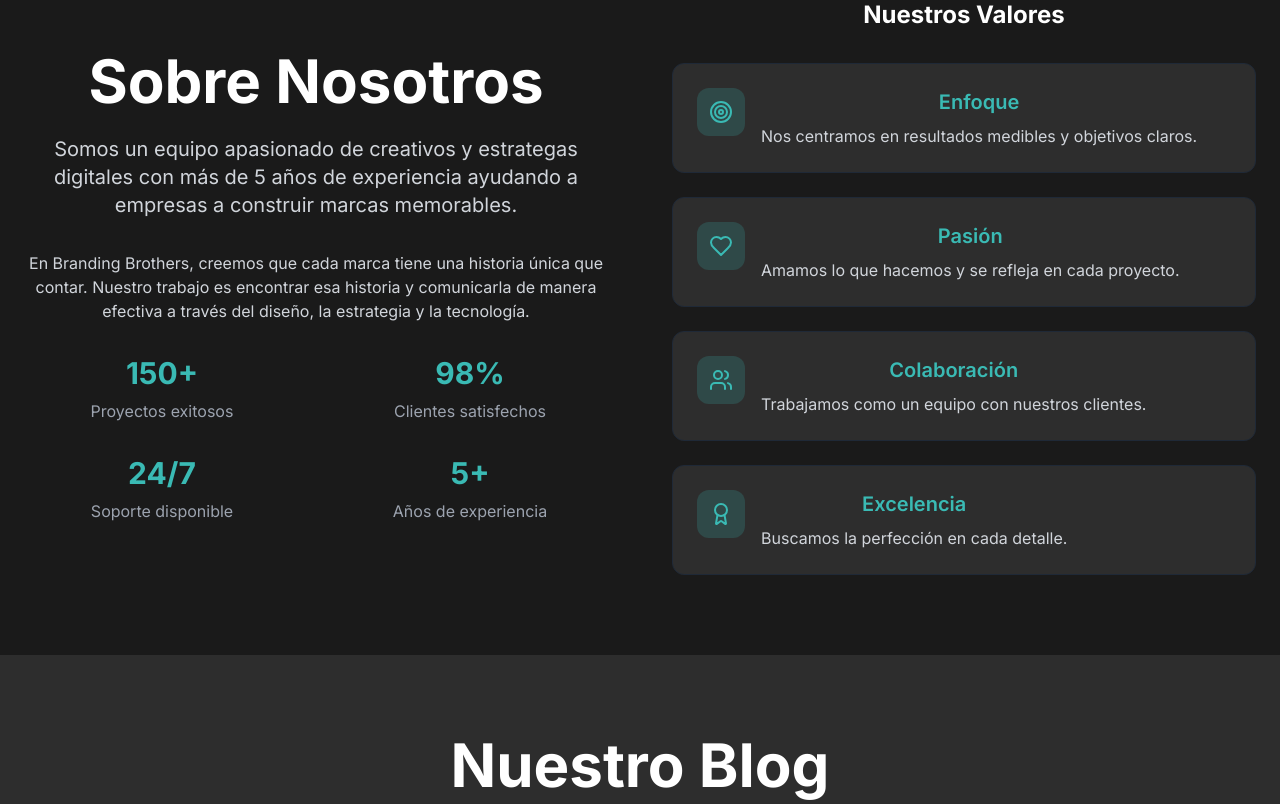
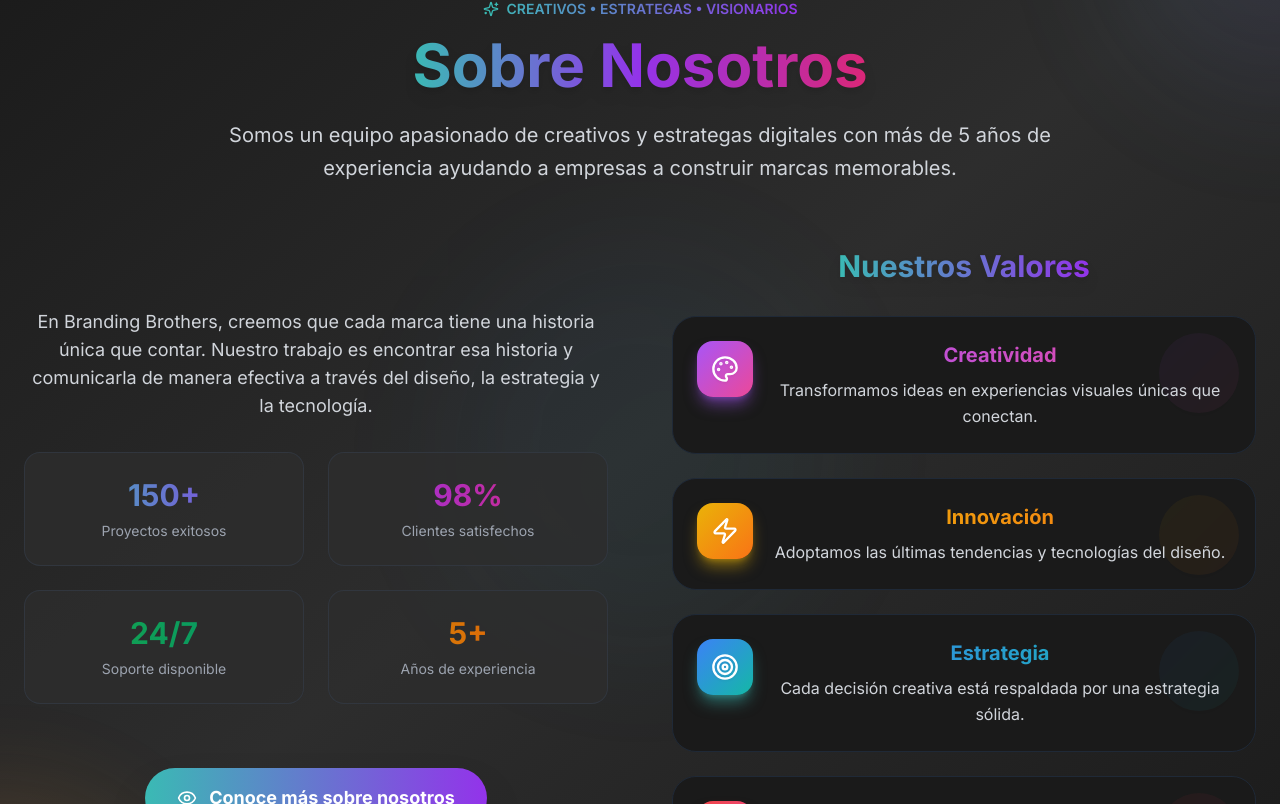
Before and after one commit to Job-Natanael-Contreras-Garzon/brand-brothers-gallery, a React (Vite) app: page / in a window 1280 px wide. Shown: the part 3336-4140 px from the top of the page. Built offline with nearby package versions, Linux system fonts and the light colour scheme.

Commit message:
update About.tsx resumen

```diff
--- a/src/components/About.tsx
+++ b/src/components/About.tsx
@@ -1,10 +1,12 @@
 
 import React, { useEffect } from 'react';
-import { Users, Award, Target, Heart } from 'lucide-react';
+import { Users, Award, Target, Heart, Sparkles, Rocket, Palette, Zap, Eye } from 'lucide-react';
 import { useLanguage } from '../contexts/LanguageContext';
+import { useNavigate } from 'react-router-dom';
 
 export const About: React.FC = () => {
   const { t, language } = useLanguage();
+  const navigate = useNavigate();
 
   useEffect(() => {
     const observer = new IntersectionObserver(
@@ -27,101 +29,169 @@ export const About: React.FC = () => {
 
     return () => observer.disconnect();
   }, []);
-
   const getValueText = (key: string, fallback: string) => {
     const translation = t(key);
     return translation && translation !== key ? translation : fallback;
   };
 
+  const handleNavigation = (path: string) => {
+    navigate(path);
+  };
   const values = [
     {
+      icon: Palette,
+      title: language === 'es' ? 'Creatividad' : 'Creativity',
+      description: language === 'es' ? 'Transformamos ideas en experiencias visuales únicas que conectan.' : 'We transform ideas into unique visual experiences that connect.',
+      color: 'from-purple-500 to-pink-500',
+      neonColor: 'shadow-purple-500/50'
+    },
+    {
+      icon: Zap,
+      title: language === 'es' ? 'Innovación' : 'Innovation',
+      description: language === 'es' ? 'Adoptamos las últimas tendencias y tecnologías del diseño.' : 'We adopt the latest design trends and technologies.',
+      color: 'from-yellow-500 to-orange-500',
+      neonColor: 'shadow-yellow-500/50'
+    },
+    {
       icon: Target,
-      title: language === 'es' ? 'Enfoque' : 'Focus',
-      description: language === 'es' ? 'Nos centramos en resultados medibles y objetivos claros.' : 'We focus on measurable results and clear objectives.'
+      title: language === 'es' ? 'Estrategia' : 'Strategy',
+      description: language === 'es' ? 'Cada decisión creativa está respaldada por una estrategia sólida.' : 'Every creative decision is backed by solid strategy.',
+      color: 'from-blue-500 to-teal-500',
+      neonColor: 'shadow-brand-teal/50'
     },
     {
       icon: Heart,
       title: language === 'es' ? 'Pasión' : 'Passion',
-      description: language === 'es' ? 'Amamos lo que hacemos y se refleja en cada proyecto.' : 'We love what we do and it shows in every project.'
-    },
-    {
-      icon: Users,
-      title: language === 'es' ? 'Colaboración' : 'Collaboration',
-      description: language === 'es' ? 'Trabajamos como un equipo con nuestros clientes.' : 'We work as a team with our clients.'
-    },
-    {
-      icon: Award,
-      title: language === 'es' ? 'Excelencia' : 'Excellence',
-      description: language === 'es' ? 'Buscamos la perfección en cada detalle.' : 'We seek perfection in every detail.'
+      description: language === 'es' ? 'Amamos lo que hacemos y se refleja en cada pixel.' : 'We love what we do and it shows in every pixel.',
+      color: 'from-red-500 to-pink-500',
+      neonColor: 'shadow-red-500/50'
     }
   ];
+  return (
+    <section id="about" className="relative py-20 bg-gradient-to-br from-brand-teal/5 via-purple-50/30 to-pink-50/20 dark:from-brand-dark dark:via-brand-dark-light dark:to-brand-dark overflow-hidden">
+      {/* Elementos decorativos de fondo con neón */}
+      <div className="absolute inset-0 overflow-hidden">
+        <div className="absolute -top-40 -right-40 w-80 h-80 bg-gradient-to-br from-brand-teal/20 to-purple-500/20 rounded-full blur-3xl animate-pulse shadow-2xl shadow-brand-teal/20"></div>
+        <div className="absolute -bottom-40 -left-40 w-80 h-80 bg-gradient-to-tr from-pink-500/20 to-yellow-500/20 rounded-full blur-3xl animate-pulse shadow-2xl shadow-pink-500/20" style={{ animationDelay: '1s' }}></div>
+        <div className="absolute top-1/2 left-1/2 transform -translate-x-1/2 -translate-y-1/2 w-96 h-96 bg-gradient-to-br from-blue-500/10 to-teal-500/10 rounded-full blur-3xl animate-pulse shadow-2xl shadow-blue-500/10" style={{ animationDelay: '2s' }}></div>
+      </div>
 
-  return (
-    <section id="about" className="w-full py-20 bg-white dark:bg-brand-dark text-brand-dark dark:text-white">
-      <div className="w-full px-6">
+      <div className="w-full px-6 relative z-10">
         <div className="max-w-7xl mx-auto">
-          <div className="grid lg:grid-cols-2 gap-16 items-center">
-            {/* Content */}
-            <div className="space-y-8 animate-on-scroll translate-y-20 opacity-0 transition-all duration-700">
-              <div>
-                <h2 className="text-4xl md:text-6xl font-bold mb-6">
+          <div className="text-center mb-16">
+            <div className="inline-flex items-center gap-2 bg-gradient-to-r from-brand-teal to-purple-600 bg-clip-text text-transparent text-sm font-semibold mb-4 animate-on-scroll translate-y-20 opacity-0 transition-all duration-700">
+              <Sparkles size={16} className="text-brand-teal drop-shadow-sm shadow-brand-teal/50" />
+              {language === 'es' ? 'CREATIVOS • ESTRATEGAS • VISIONARIOS' : 'CREATIVES • STRATEGISTS • VISIONARIES'}
+            </div>
+
+            <h2 className="text-4xl md:text-6xl font-bold text-brand-dark dark:text-white mb-6 animate-on-scroll translate-y-20 opacity-0 transition-all duration-700" style={{ transitionDelay: '100ms' }}>
+              <span className="bg-gradient-to-r from-brand-teal via-purple-600 to-pink-600 bg-clip-text text-transparent drop-shadow-lg">
                 {getValueText('about.title', 'Sobre Nosotros')}
+              </span>
             </h2>
-                <p className="text-xl text-gray-600 dark:text-gray-300 mb-8">
+
+            <p className="text-xl text-gray-600 dark:text-gray-300 max-w-4xl mx-auto mb-8 leading-relaxed animate-on-scroll translate-y-20 opacity-0 transition-all duration-700" style={{ transitionDelay: '200ms' }}>
               {getValueText('about.description1', 'Somos un equipo apasionado de creativos y estrategas digitales con más de 5 años de experiencia ayudando a empresas a construir marcas memorables.')}
-                </p>
-                <p className="text-gray-600 dark:text-gray-300 mb-8">
-                  {getValueText('about.description2', 'En Branding Brothers, creemos que cada marca tiene una historia única que contar. Nuestro trabajo es encontrar esa historia y comunicarla de manera efectiva a través del diseño, la estrategia y la tecnología.')}
             </p>
           </div>
 
-              {/* Stats */}
-              <div className="grid grid-cols-2 gap-8">
-                <div className="animate-on-scroll translate-y-20 opacity-0 transition-all duration-700" style={{ transitionDelay: '200ms' }}>
-                  <div className="text-3xl font-bold text-brand-teal mb-2">150+</div>
-                  <div className="text-gray-500 dark:text-gray-400">
+          <div className="grid lg:grid-cols-2 gap-16 items-center">
+            {/* Content & Stats */}
+            <div className="space-y-8 animate-on-scroll translate-y-20 opacity-0 transition-all duration-700" style={{ transitionDelay: '300ms' }}>
+              <p className="text-gray-600 dark:text-gray-300 mb-8 text-lg">
+                {getValueText('about.description2', 'En Branding Brothers, creemos que cada marca tiene una historia única que contar. Nuestro trabajo es encontrar esa historia y comunicarla de manera efectiva a través del diseño, la estrategia y la tecnología.')}
+              </p>
+
+              {/* Stats con efectos neón */}
+              <div className="grid grid-cols-2 gap-6">
+                <div className="group relative p-6 bg-white/80 dark:bg-brand-dark-light/80 backdrop-blur-sm rounded-2xl border border-gray-200/50 dark:border-gray-700/50 hover:border-brand-teal/50 transition-all duration-300 hover:transform hover:scale-105 hover:shadow-2xl shadow-brand-teal/40 animate-on-scroll translate-y-20 opacity-0" style={{ transitionDelay: '400ms' }}>
+                  <div className="absolute inset-0 bg-gradient-to-br from-brand-teal/5 to-purple-500/5 rounded-2xl opacity-0 group-hover:opacity-100 transition-opacity"></div>
+                  <div className="relative z-10">
+                    <div className="text-3xl font-bold bg-gradient-to-r from-brand-teal to-purple-600 bg-clip-text text-transparent mb-2">150+</div>
+                    <div className="text-gray-500 dark:text-gray-400 text-sm">
                       {getValueText('about.stats.projects', 'Proyectos exitosos')}
                     </div>
                   </div>
-                <div className="animate-on-scroll translate-y-20 opacity-0 transition-all duration-700" style={{ transitionDelay: '300ms' }}>
-                  <div className="text-3xl font-bold text-brand-teal mb-2">98%</div>
-                  <div className="text-gray-500 dark:text-gray-400">
+                </div>
+
+                <div className="group relative p-6 bg-white/80 dark:bg-brand-dark-light/80 backdrop-blur-sm rounded-2xl border border-gray-200/50 dark:border-gray-700/50 hover:border-brand-teal/50 transition-all duration-300 hover:transform hover:scale-105 hover:shadow-2xl shadow-purple-500/40 animate-on-scroll translate-y-20 opacity-0" style={{ transitionDelay: '500ms' }}>
+                  <div className="absolute inset-0 bg-gradient-to-br from-purple-500/5 to-pink-500/5 rounded-2xl opacity-0 group-hover:opacity-100 transition-opacity"></div>
+                  <div className="relative z-10">
+                    <div className="text-3xl font-bold bg-gradient-to-r from-purple-600 to-pink-600 bg-clip-text text-transparent mb-2">98%</div>
+                    <div className="text-gray-500 dark:text-gray-400 text-sm">
                       {getValueText('about.stats.clients', 'Clientes satisfechos')}
                     </div>
                   </div>
-                <div className="animate-on-scroll translate-y-20 opacity-0 transition-all duration-700" style={{ transitionDelay: '400ms' }}>
-                  <div className="text-3xl font-bold text-brand-teal mb-2">24/7</div>
-                  <div className="text-gray-500 dark:text-gray-400">
+                </div>
+
+                <div className="group relative p-6 bg-white/80 dark:bg-brand-dark-light/80 backdrop-blur-sm rounded-2xl border border-gray-200/50 dark:border-gray-700/50 hover:border-brand-teal/50 transition-all duration-300 hover:transform hover:scale-105 hover:shadow-2xl shadow-green-500/40 animate-on-scroll translate-y-20 opacity-0" style={{ transitionDelay: '600ms' }}>
+                  <div className="absolute inset-0 bg-gradient-to-br from-green-500/5 to-emerald-500/5 rounded-2xl opacity-0 group-hover:opacity-100 transition-opacity"></div>
+                  <div className="relative z-10">
+                    <div className="text-3xl font-bold bg-gradient-to-r from-green-600 to-emerald-600 bg-clip-text text-transparent mb-2">24/7</div>
+                    <div className="text-gray-500 dark:text-gray-400 text-sm">
                       {getValueText('about.stats.support', 'Soporte disponible')}
                     </div>
                   </div>
-                <div className="animate-on-scroll translate-y-20 opacity-0 transition-all duration-700" style={{ transitionDelay: '500ms' }}>
-                  <div className="text-3xl font-bold text-brand-teal mb-2">5+</div>
-                  <div className="text-gray-500 dark:text-gray-400">
+                </div>
+
+                <div className="group relative p-6 bg-white/80 dark:bg-brand-dark-light/80 backdrop-blur-sm rounded-2xl border border-gray-200/50 dark:border-gray-700/50 hover:border-brand-teal/50 transition-all duration-300 hover:transform hover:scale-105 hover:shadow-2xl shadow-yellow-500/40 animate-on-scroll translate-y-20 opacity-0" style={{ transitionDelay: '700ms' }}>
+                  <div className="absolute inset-0 bg-gradient-to-br from-yellow-500/5 to-orange-500/5 rounded-2xl opacity-0 group-hover:opacity-100 transition-opacity"></div>
+                  <div className="relative z-10">
+                    <div className="text-3xl font-bold bg-gradient-to-r from-yellow-600 to-orange-600 bg-clip-text text-transparent mb-2">5+</div>
+                    <div className="text-gray-500 dark:text-gray-400 text-sm">
                       {getValueText('about.stats.experience', 'Años de experiencia')}
                     </div>
                   </div>
                 </div>
               </div>
 
-            {/* Values */}
-            <div className="space-y-6 animate-on-scroll translate-y-20 opacity-0 transition-all duration-700" style={{ transitionDelay: '200ms' }}>
-              <h3 className="text-2xl font-bold mb-8">
+              {/* Botón para ver más */}
+              <div className="pt-8 animate-on-scroll translate-y-20 opacity-0 transition-all duration-700" style={{ transitionDelay: '800ms' }}>
+                <button
+                  onClick={() => handleNavigation('/about')}
+                  className="group relative inline-flex items-center gap-3 bg-gradient-to-r from-brand-teal to-purple-600 text-white px-8 py-4 rounded-full font-bold text-lg hover:from-purple-600 hover:to-pink-600 transition-all duration-300 shadow-2xl hover:shadow-brand-teal/25 hover:transform hover:scale-105"
+                >
+                  <Eye className="group-hover:rotate-12 transition-transform drop-shadow-sm" size={20} />
+                  {language === 'es' ? 'Conoce más sobre nosotros' : 'Learn more about us'}
+                  <div className="absolute inset-0 bg-gradient-to-r from-white/20 to-white/10 rounded-full opacity-0 group-hover:opacity-100 transition-opacity"></div>
+                </button>
+              </div>
+            </div>
+
+            {/* Values con efectos neón mejorados */}
+            <div className="space-y-6 animate-on-scroll translate-y-20 opacity-0 transition-all duration-700" style={{ transitionDelay: '400ms' }}>
+              <h3 className="text-3xl font-bold mb-8">
+                <span className="bg-gradient-to-r from-brand-teal to-purple-600 bg-clip-text text-transparent drop-shadow-lg">
                   {getValueText('about.values', 'Nuestros Valores')}
+                </span>
               </h3>
 
               {values.map((value, index) => (
                 <div
                   key={`value-${index}`}
-                  className="flex items-start space-x-4 p-6 bg-gray-50 dark:bg-brand-dark-light rounded-xl border border-gray-200 dark:border-gray-800 hover:border-brand-teal/50 transition-all duration-300 animate-on-scroll translate-y-20 opacity-0"
-                  style={{ transitionDelay: `${300 + index * 100}ms` }}
+                  className={`group relative p-6 bg-white dark:bg-brand-dark rounded-3xl border border-gray-200 dark:border-gray-800 hover:border-transparent transition-all duration-500 hover:transform hover:scale-105 animate-on-scroll translate-y-20 opacity-0 overflow-hidden hover:shadow-2xl ${value.neonColor}`}
+                  style={{ transitionDelay: `${500 + index * 100}ms` }}
                 >
-                  <div className="w-12 h-12 bg-brand-teal/20 rounded-xl flex items-center justify-center flex-shrink-0">
-                    <value.icon className="text-brand-teal" size={24} />
+                  {/* Fondo gradiente animado con neón */}
+                  <div className={`absolute inset-0 bg-gradient-to-br ${value.color} opacity-0 group-hover:opacity-10 transition-opacity duration-500`}></div>
+
+                  {/* Decoración geométrica con brillo */}
+                  <div className="absolute top-4 right-4 w-20 h-20 opacity-5 group-hover:opacity-20 transition-opacity">
+                    <div className={`w-full h-full bg-gradient-to-br ${value.color} rounded-full shadow-lg`}></div>
                   </div>
-                  <div>
-                    <h4 className="text-xl font-semibold text-brand-teal mb-2">{value.title}</h4>
-                    <p className="text-gray-600 dark:text-gray-300">{value.description}</p>
+
+                  <div className="relative z-10 flex items-start space-x-4">
+                    <div className={`w-14 h-14 bg-gradient-to-br ${value.color} rounded-2xl flex items-center justify-center flex-shrink-0 shadow-lg group-hover:scale-110 transition-transform duration-300 ${value.neonColor}`}>
+                      <value.icon className="text-white drop-shadow-sm" size={28} />
+                    </div>
+                    <div className="flex-1">
+                      <h4 className={`text-xl font-bold mb-2 bg-gradient-to-r ${value.color} bg-clip-text text-transparent group-hover:scale-105 transition-transform duration-300`}>
+                        {value.title}
+                      </h4>
+                      <p className="text-gray-600 dark:text-gray-300 leading-relaxed group-hover:text-gray-800 dark:group-hover:text-gray-200 transition-colors">
+                        {value.description}
+                      </p>
+                    </div>
                   </div>
                 </div>
               ))}
```
Lines whose indentation alone changed are shown as unchanged.
